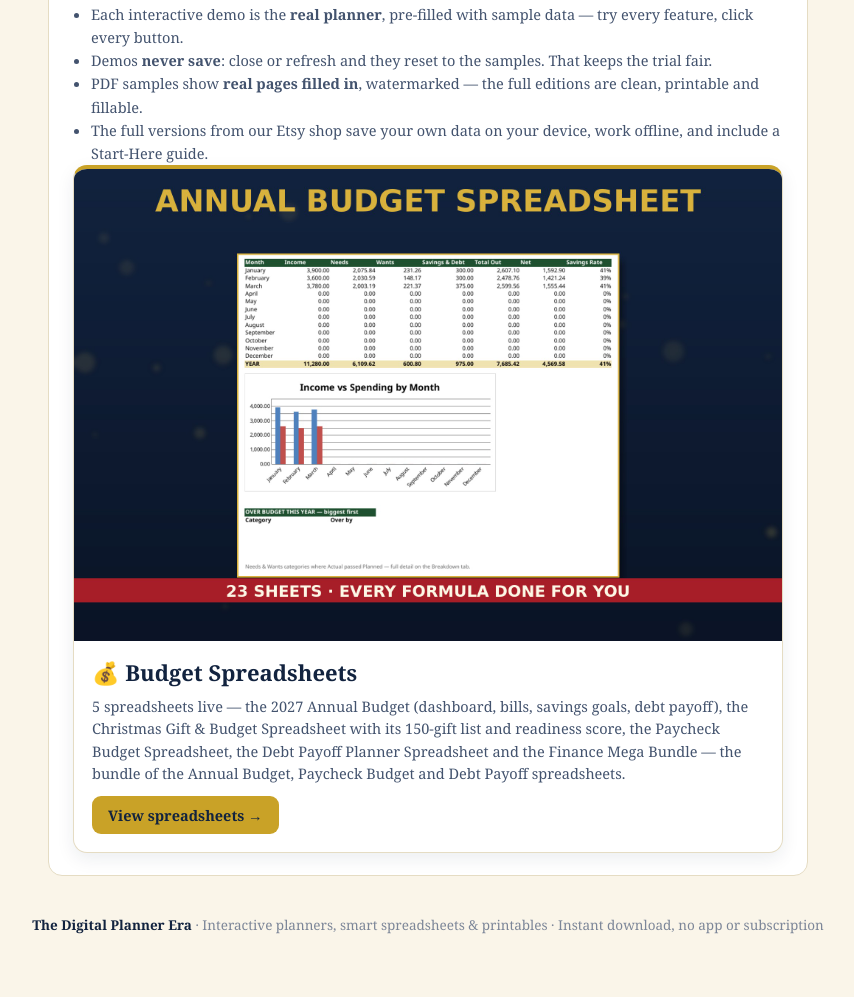
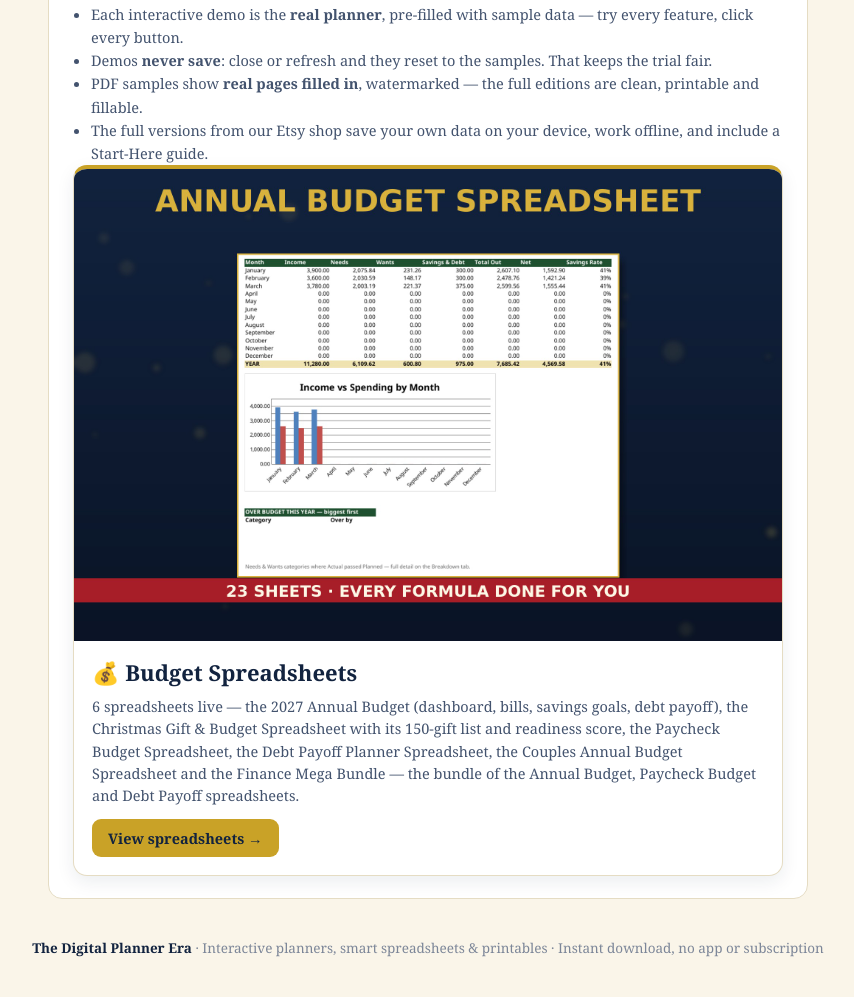
Before and after one commit to thedigitalplannerera/thedigitalplannerera.github.io, a plain HTML site: page index.html in a window 1280 px wide. Shown: the part 2849-3846 px from the top of the page, without its empty margins (212-1066 px from the left). Before the commit the page ends 3823 px from the top, so only its background shows below. Drawn offline with Linux system fonts and the light colour scheme.

Commit message:
Update Budget Spreadsheets count to 6 on homepage
Updated the number of available spreadsheets from 5 to 6, including the Couples Annual Budget Spreadsheet.

```diff
--- a/index.html
+++ b/index.html
@@ -147,7 +147,7 @@
       <img src="abs.jpg" alt="Budget Spreadsheets">
       <div class="body">
         <h2>💰 Budget Spreadsheets</h2>
-        <p>5 spreadsheets live — the 2027 Annual Budget (dashboard, bills, savings goals, debt payoff), the Christmas Gift &amp; Budget Spreadsheet with its 150-gift list and readiness score, the Paycheck Budget Spreadsheet, the Debt Payoff Planner Spreadsheet and the Finance Mega Bundle — the bundle of the Annual Budget, Paycheck Budget and Debt Payoff spreadsheets.</p>
+        <p>6 spreadsheets live — the 2027 Annual Budget (dashboard, bills, savings goals, debt payoff), the Christmas Gift &amp; Budget Spreadsheet with its 150-gift list and readiness score, the Paycheck Budget Spreadsheet, the Debt Payoff Planner Spreadsheet, the Couples Annual Budget Spreadsheet and the Finance Mega Bundle — the bundle of the Annual Budget, Paycheck Budget and Debt Payoff spreadsheets.</p>
         <span class="go">View spreadsheets →</span>
       </div>
     </a>
```
